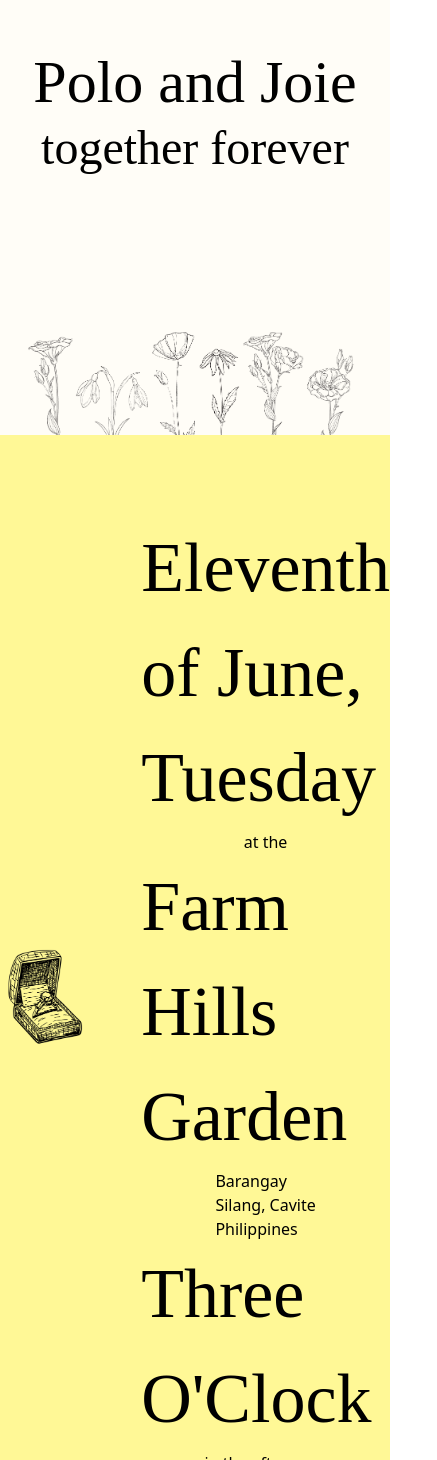
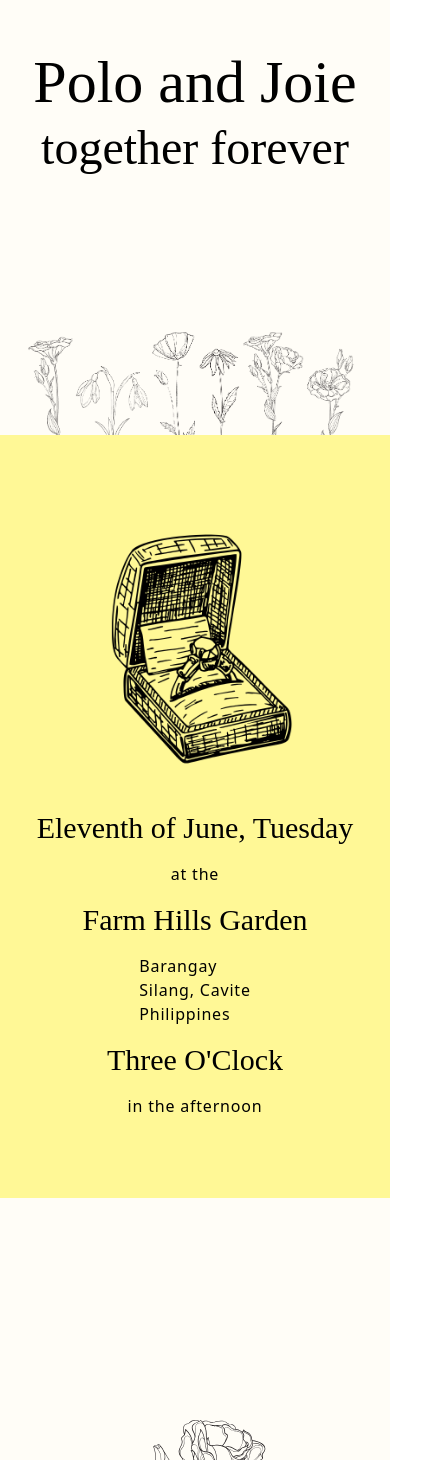
Before and after one commit to jigolaurito93/PoAndJoWedding, a React (Vite) app: page / in a window 390 px wide. Shown: the part 108-1568 px from the top of the page, 437 px wide, since content can reach past the window. Built offline with nearby package versions, Linux system fonts and the light colour scheme; a web font is replaced by a local one.

Commit message:
mobile responsive for section 2

```diff
--- a/src/components/Venue.jsx
+++ b/src/components/Venue.jsx
@@ -5,22 +5,24 @@ function DateAndVenue() {
   return (
     <div
       id="weddingDetails"
-      className="flex gap-14 justify-center items-center py-20"
+      className="flex flex-col gap-9 lg:gap-16 lg:flex-row lg:py-28 xl:gap-28 justify-center items-center py-20"
     >
       <div>
-        <img src={weddingRing} alt="" />
+        <img src={weddingRing} alt="" className="w-52 xl:w-72" />
       </div>
-      <div className="flex flex-col justify-center items-center">
-        <h3>Eleventh of June, Tuesday</h3>
-        <h4>at the</h4>
-        <h3>Farm Hills Garden</h3>
-        <div>
+      <div className="flex gap-4 flex-col justify-center items-center md:gap-7">
+        <h3 className="text-3xl md:text-5xl lg:text-6xl xl:text-7xl">
+          Eleventh of June, Tuesday
+        </h3>
+        <h4 className="tracking-wider md:text-2xl">at the</h4>
+        <h3 className="text-3xl  md:text-5xl lg:text-6xl xl:text-7xl">Farm Hills Garden</h3>
+        <div className="tracking-wider md:text-2xl">
           <h4>Barangay</h4>
           <h4>Silang, Cavite</h4>
           <h4>Philippines</h4>
         </div>
-        <h3>Three O'Clock</h3>
-        <h4>in the afternoon</h4>
+        <h3 className="text-3xl md:text-5xl lg:text-6xl xl:text-7xl">Three O'Clock</h3>
+        <h4 className="tracking-wider md:text-2xl">in the afternoon</h4>
       </div>
     </div>
   );
--- a/src/index.css
+++ b/src/index.css
@@ -17,24 +17,29 @@
   font-stretch: normal;
 }
 
+h1,
+h2,
+h3 {
+  @apply font-parisienne;
+}
+
 h1 {
-  @apply font-parisienne
 }
 
 h2 {
-  @apply font-parisienne
+  @apply font-parisienne;
 }
 
 h3 {
-  @apply font-parisienne text-[70px];
+  @apply font-parisienne;
 }
 
 li a {
-  @apply font-quicksand text-xl
+  @apply font-quicksand text-xl;
 }
 
 li {
-  @apply duration-500 hover:scale-110
+  @apply duration-500 hover:scale-110;
 }
 
 #heroContainer {
```
